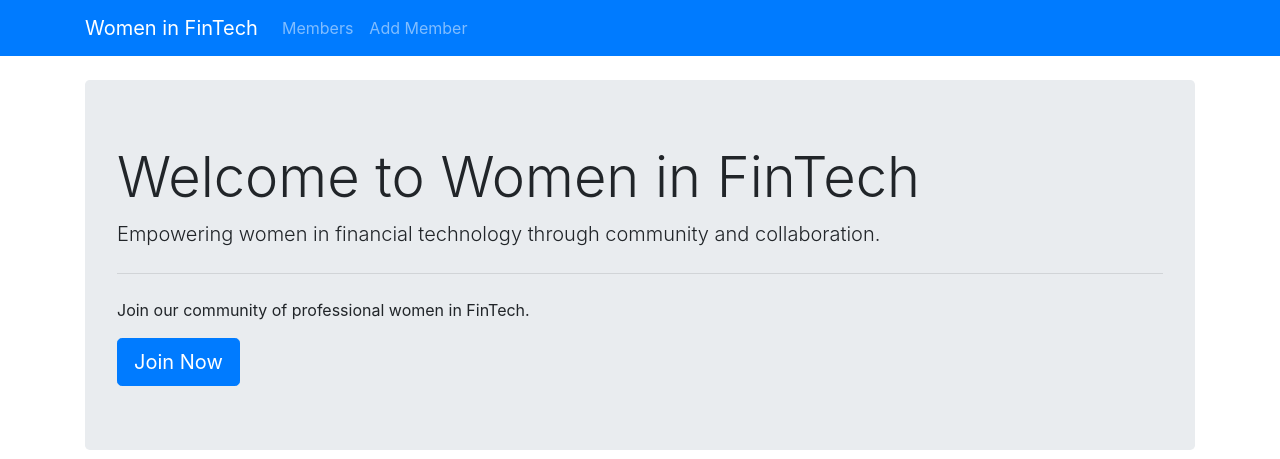
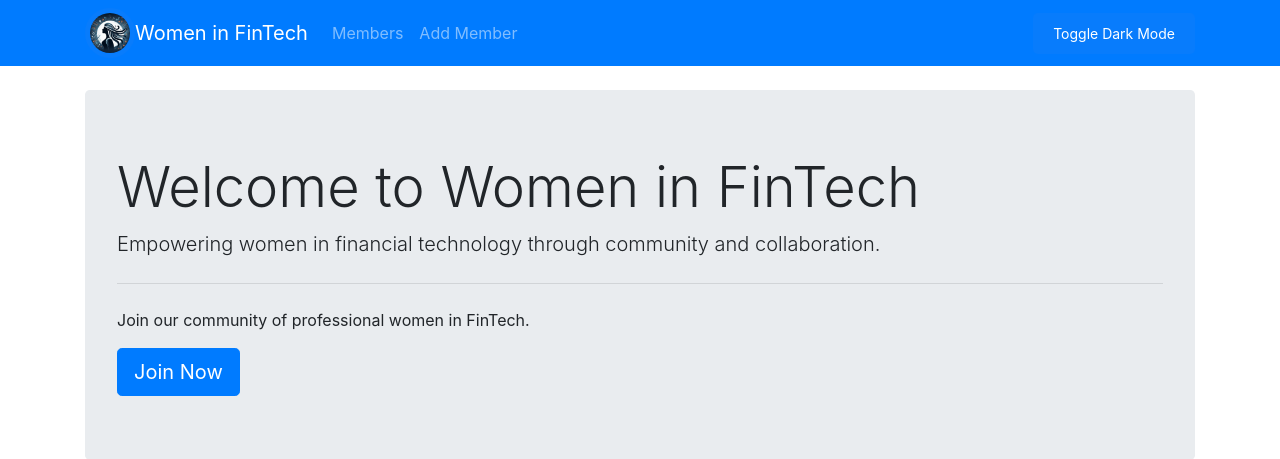
Before and after one commit to AlexPusok/women_fintech, a PHP site: page /index.php in a window 1280 px wide. Shown: the top 459 px of the page. Run offline with PHP 8.4, Linux system fonts and the light colour scheme; some libraries are stand-ins or nearby versions.

Commit message:
Am adaugat logo Am adaugat buton de dark mode nefunctional ca e traziu

```diff
--- a/css/style.css
+++ b/css/style.css
@@ -18,3 +18,19 @@ body {
 .card-body{
     background-color: #087cfc;
 }
+.logo{
+    border-radius: 50%;
+}
+#darkButton{
+    float: right;
+    background-color: #087cfc;
+    color: white;
+    border: none;
+    padding: 10px 20px;
+    border-radius: 5px;
+    cursor: pointer;
+    font-size: 14px;
+}
+#darkButton:hover{
+    background-color: #005bb5;
+}
--- a/includes/header.php
+++ b/includes/header.php
@@ -11,6 +11,7 @@
 <body>
 <nav class="navbar navbar-expand-lg navbar-dark bg-primary">
     <div class="container">
+        <img class="logo" src="logo.png" style="width: 50px; height: auto; border-radius: 50%; border: 5px solid #087cfc;">
         <a class="navbar-brand" href="index.php">Women in FinTech</a>
         <button class="navbar-toggler" type="button" data-toggle="collapse" datatarget="#navbarNav">
             <span class="navbar-toggler-icon"></span>
@@ -25,6 +26,7 @@
                 </li>
             </ul>
         </div>
+        <input onclick ="darkMode()" id="darkButton" class="btn btn-primary" type="button" value="Toggle Dark Mode">
     </div>
 </nav>
 <div class="container mt-4">
```
Also changed, not shown: js/main.js (line endings or trailing spaces), logo.png (added).
